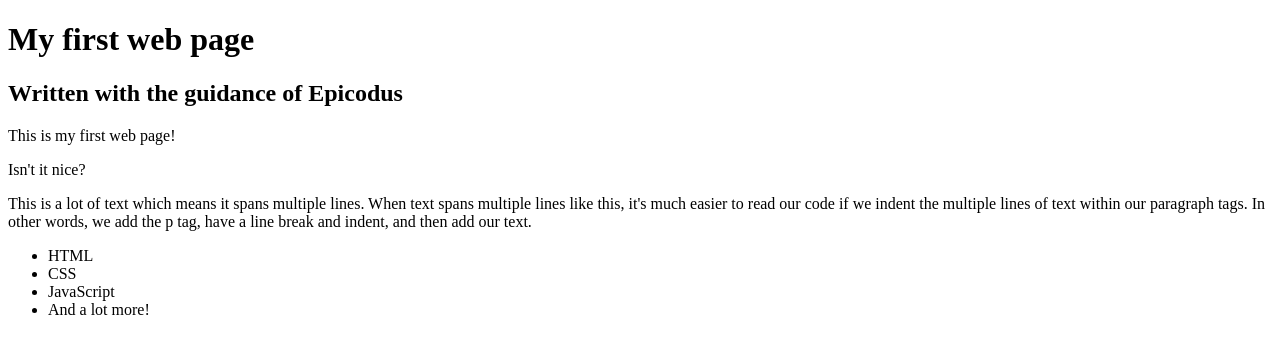
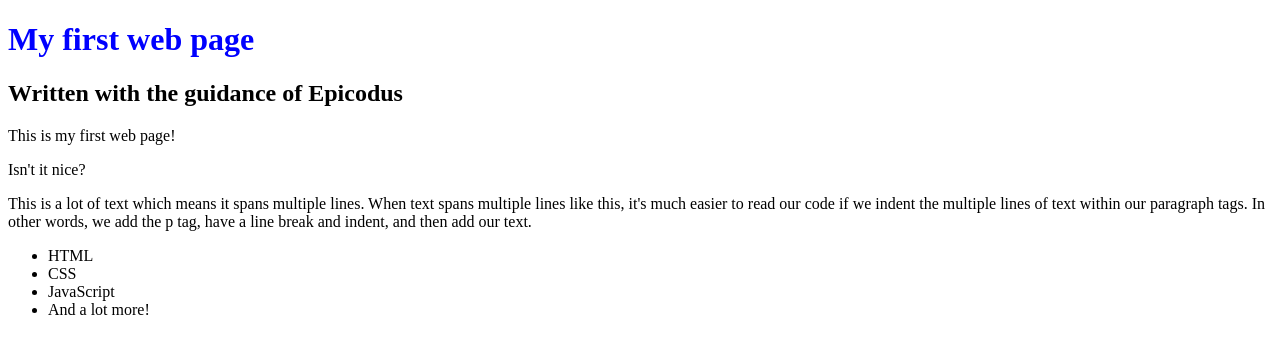
Before and after one commit to Rian-Carter/My-First-Webpage, a plain HTML site: page my-first-webpage.html in a window 1280 px wide. Drawn offline with Linux system fonts and the light colour scheme.

Commit message:
updated css/style.css to css/styles.css in index.html

```diff
--- a/my-first-webpage.html
+++ b/my-first-webpage.html
@@ -1,7 +1,7 @@
 <!DOCTYPE html>
 <html lang="en-US"></html>
 <head>
-  <link href="css/style.css" rel="stylesheet" type="text/css">
+  <link href="css/styles.css" rel="stylesheet" type="text/css">
   <title>Web page #1!</title>
 </head>
 <body>
```
